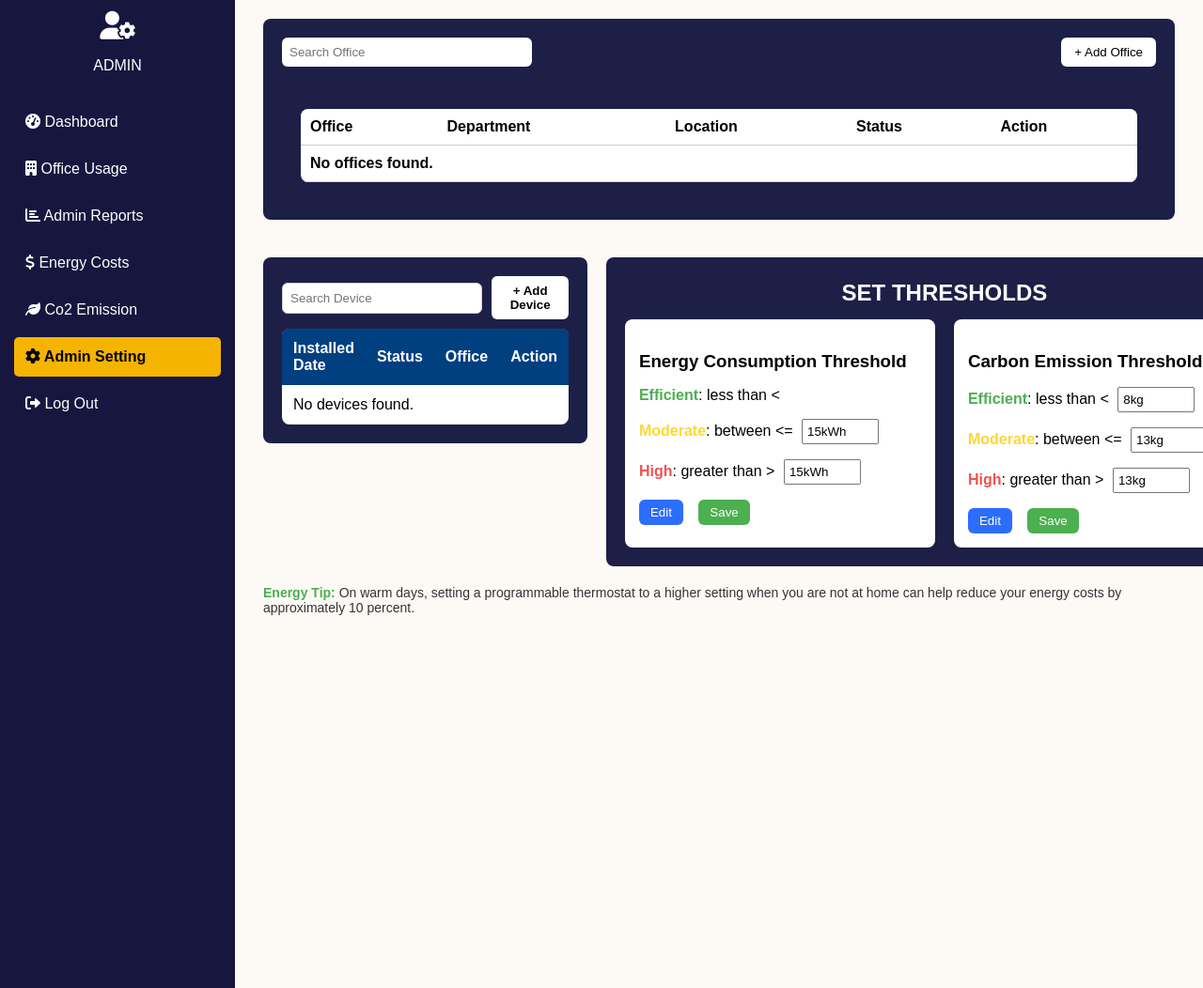
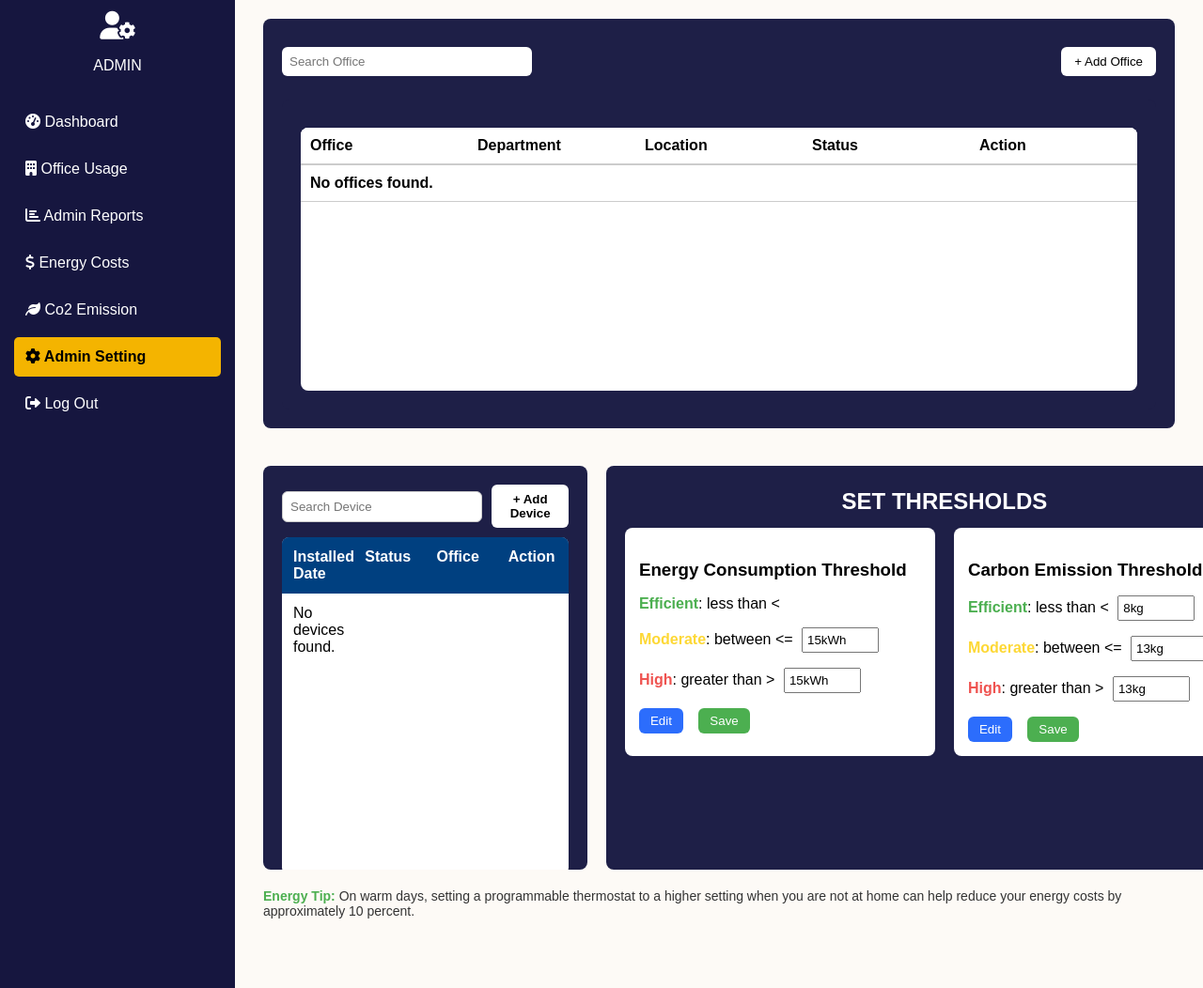
Before and after one commit to KenSanity19/GreenWatts_IoT, a Django app: page /adminpanel/adminSetting/ in a window 1280 px wide. Shown: the part 73-1125 px from the top of the page at 94% size. Run offline with Django 5.2, Linux system fonts and the light colour scheme; data that the repository does not hold is empty.

Commit message:
Updated the device management table in admin setting page, making it scrollable with fixed height of the section

```diff
--- a/greenwatts/adminpanel/static/adminCss/adminSetting.css
+++ b/greenwatts/adminpanel/static/adminCss/adminSetting.css
@@ -49,6 +49,12 @@ header h1 {
   display: flex;
   justify-content: space-between;
   margin-bottom: 15px;
+  position: sticky;
+  top: 0;
+  background-color: #1e1f47;
+  padding-top: 10px;
+  padding-bottom: 10px;
+  z-index: 10;
 }
 
 .office-header input {
@@ -343,6 +349,42 @@ footer .tip span {
   color: black;
   border-radius: 8px;
   overflow: hidden;
+  display: block;
+}
+
+.device-table thead, .device-table tbody {
+  display: block;
+}
+
+.device-table tbody {
+  height: 300px;
+  overflow-y: auto;
+  overflow-x: hidden;
+}
+
+.device-table th, .device-table td {
+  width: 25%;
+  box-sizing: border-box;
+  padding: 12px;
+  text-align: left;
+  display: inline-block;
+  vertical-align: top;
+}
+
+.device-table thead tr {
+  width: 100%;
+  display: flex;
+  background-color: #004080;
+  color: white;
+}
+
+.device-table tbody tr {
+  display: flex;
+  width: 100%;
+}
+
+.device-table tr:nth-child(even) {
+  background-color: white;
 }
 
 .device-table th {
@@ -372,6 +414,14 @@ button.edit-device-btn {
   cursor: pointer;
   font-weight: 600;
   transition: background-color 0.3s ease;
+  display: inline-block;
+  vertical-align: middle;
+}
+
+.device-table td:last-child {
+  display: flex;
+  gap: 8px;
+  align-items: center;
 }
 
 button.deactivate-device-btn {
@@ -402,6 +452,44 @@ button.deactivate-device-btn:hover {
   border-collapse: collapse;
   border-radius: 8px;
   overflow: hidden;
+  display: block;
+}
+
+.office-table thead, .office-table tbody {
+  display: block;
+}
+
+.office-table tbody {
+  height: 240px;
+  overflow-y: auto;
+  overflow-x: hidden;
+}
+
+.office-table th, .office-table td {
+  width: 20%;
+  box-sizing: border-box;
+  padding: 10px;
+  text-align: left;
+  display: inline-block;
+  vertical-align: top;
+}
+
+.office-table thead tr {
+  width: 100%;
+  display: flex;
+  background-color: white;
+  color: black;
+  border-bottom: 1px solid #ccc;
+}
+
+.office-table tbody tr {
+  display: flex;
+  width: 100%;
+  border-bottom: 1px solid #ccc;
+}
+
+.office-table td:first-child {
+  font-weight: bold;
 }
 
 .office-table th {
@@ -555,3 +643,12 @@ button.deactivate-device-btn:hover {
 .error-message {
   color: red;
 }
+
+.device-section > .table-wrapper {
+  height: 390px;
+  overflow-y: auto;
+  padding: 20px;
+  border-radius: 8px;
+  background-color: #1e1f47;
+  color: #eee;
+}
--- a/greenwatts/adminpanel/templates/adminSetting.html
+++ b/greenwatts/adminpanel/templates/adminSetting.html
@@ -171,6 +171,7 @@
         </div>
 
         <div class="table-wrapper">
+          <div class="office-table-container">
             <table class="office-table">
               <thead>
                 <tr>
@@ -204,6 +205,7 @@
                 {% endfor %}
               </tbody>
             </table>
+          </div>
         </div>
       </section>
 
@@ -378,6 +380,7 @@
                 + Add Device
               </button>
             </div>
+            <div class="device-table-container">
               <table class="device-table" style="width: 100%">
                 <thead>
                   <tr>
@@ -410,6 +413,7 @@
                   {% endfor %}
                 </tbody>
               </table>
+            </div>
           </div>
         </section>
         <section class="thresholds" style="flex: 1">
```
Also changed, not shown: greenwatts/adminpanel/static/adminCss/carbonEmission.css (+6 -6 lines), greenwatts/adminpanel/templates/carbonEmission.html (+18 -1 lines). Lines whose indentation alone changed are shown as unchanged.
